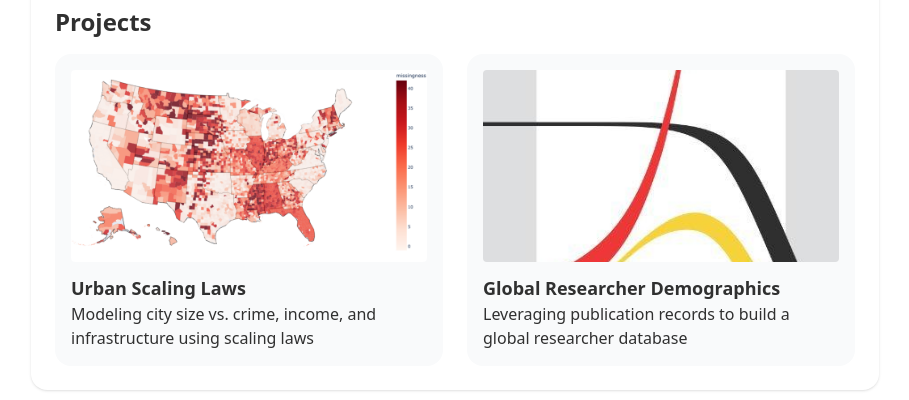
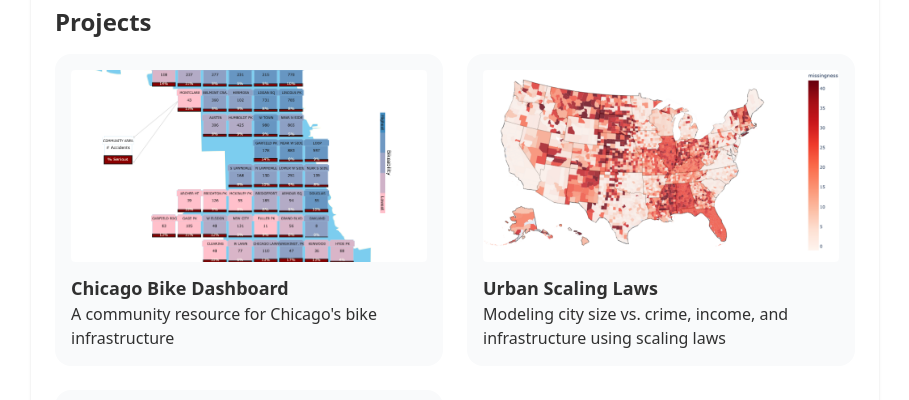
Before and after one commit to s-vishnoi/portfolio, a Vue app: page / in a window 1280 px wide. Shown: the part 690-1090 px from the top of the page, without its empty margins (185-1094 px from the left). Built offline with nearby package versions, Linux system fonts and the light colour scheme; no server answers.

Commit message:
Chicago bike dashboard!

```diff
--- a/src/data/projects.js
+++ b/src/data/projects.js
@@ -1,4 +1,10 @@
 export const projects = [
+  {
+    title: "Chicago Bike Dashboard",
+    description: "A community resource for Chicago's bike infrastructure",
+    image: "/images/projects/bike_accidents.png",
+    link: "/bikeability"
+  },
   {
     title: "Urban Scaling Laws",
     description: "Modeling city size vs. crime, income, and infrastructure using scaling laws",
--- /dev/null
+++ b/src/pages/Bikeability.vue
@@ -0,0 +1,17 @@
+<template>
+    <main class="max-w-6xl mx-auto p-6 space-y-6">
+      <h1 class="text-2xl font-semibold">🚲 Chicago Bike Dashboard</h1>
+      <p class="text-gray-600">
+        Explore community-level crash severity, lane types, and bikeability across Chicago.
+      </p>
+
+      <div class="rounded-lg overflow-hidden shadow-md border border-gray-200">
+        <iframe
+          src="https://chicago-bike-dashboard.onrender.com"
+          width="100%"
+          height="900"
+          style="border: none;"
+        ></iframe>
+      </div>
+    </main>
+</template>
--- a/src/router.js
+++ b/src/router.js
@@ -1,5 +1,6 @@
 import { createRouter, createWebHistory } from 'vue-router'
 import Home from './pages/Home.vue'
+import Bikeability from '../pages/Bikeability.vue'
 import UrbanScaling from './pages/UrbanScaling.vue'
 import Demographics from './pages/Demographics.vue'
 import BlogArchive from './pages/BlogArchive.vue'
@@ -8,6 +9,7 @@
 
 const routes = [
   { path: '/', component: Home },
+  { path: '/bikeability', component: Bikeability },
   { path: '/urban-scaling', component: UrbanScaling },
   { path: '/demographics', component: Demographics },
   { path: '/blog', component: BlogArchive },
```
Also changed, not shown: public/images/projects/bike_accidents.png (added).
